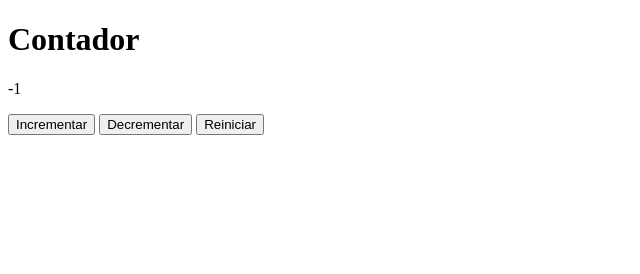
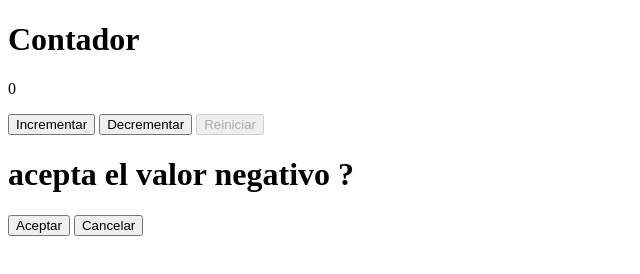
Before and after one commit to tommylongxxx-byte/first-project-, a plain HTML site: page contador/index.html in a window 1280 px wide. Both pictures are taken after a click on the button "Decrementar". Shown: the whole page, without its empty margins (0-640 px from the left). Drawn offline with Linux system fonts and the light colour scheme.

Commit message:
contador terminado v1

```diff
--- a/contador/index.html
+++ b/contador/index.html
@@ -9,29 +9,107 @@
     <div class="contador">
         <h1>Contador</h1>
         <p id="count">0</p>
-        <button id="increment">Incrementar</button>
-        <button id="decrement">Decrementar</button>
-        <button id="reset">Reiniciar</button>
+        <button onclick= "incrementButton()">Incrementar</button>
+        <button onclick="decrementButton()">Decrementar</button>
+        <button id="reset" disabled onclick="resetButton()">Reiniciar</button>
+    </div>
+    <div id="modal">
+        <h1>acepta el valor negativo ?</h1>
+        <button onclick="acceptedButton()">Aceptar</button>
+        <button onclick="cancelButton()">Cancelar</button>
+
+
     </div>
     <script>
         let contador = 0;
         const countElement = document.getElementById('count');
-        const incrementButton = document.getElementById('increment');
-        const decrementButton = document.getElementById('decrement');
-        const resetButton = document.getElementById('reset');
-        incrementButton.addEventListener('click', () => {
+
+        const incrementButton = () => {
             contador++;
             countElement.textContent = contador;
-        });
-        decrementButton.addEventListener('click', () => {
+            if (contador >= 0) {
+                countElement.style.color ="green";
+                console.log("valor de incrementButton if", contador);
+            } else {
+                countElement.style.color ="red";
+                console.log("valor de incrementButton else", contador);
+            }
+            disabledResetButton();
+
+        };
+
+        const decrementButton = () => {
+            if (contador != 0) {
+                console.log("valor de contdor", contador);
+                contador--;
+                countElement.textContent = contador;
+                if (contador >= 0) {
+                    countElement.style.color ="green";
+                } else {
+                    countElement.style.color ="red";
+                }
+                console.log("valor de decrementButton if", contador);
+            }
+            else if (contador <= 0) {
+                console.log('es negativo 2', contador);
+                const modal = document.getElementById('modal');
+                modal.style.display = 'block'; // Muestra el modal
+                console.log("valor de decrementButton else", contador);
+            }
+            disabledResetButton();
+
+        };
+
+        const resetButton = () => {
+            contador = 0;
+            countElement.textContent = contador;
+            countElement.style.color ="black";
+                console.log("valor de resetButton", contador);
+                disabledResetButton();
+
+        };
+
+        const  disabledResetButton = () => {
+            const resetButton = document.getElementById('reset');
+            if (contador === 0) {
+                resetButton.disabled = true;
+                console.log("valor de resetButton if", contador);
+            } else {
+                resetButton.disabled = false;
+                console.log("valor de resetButton else", contador);
+            }
+
+        };
+
+        const acceptedButton = () => {
+            modal.style.display ='none';
             contador--;
             countElement.textContent = contador;
-        });
-        resetButton.addEventListener('click', () => {
-            contador = 0;
-            countElement.textContent = contador;
-        });
+            if (contador >= 0) {
+                    countElement.style.color ="green";
+                    console.log("valor de acceptedButton if", contador);
+                } else {
+                    countElement.style.color ="red";
+                    console.log("valor de acceptedButton", contador);
+                }
+            disabledResetButton();
+
+        };
+
+        const cancelButton = () => {
+            modal.style.display ='none';
+            console.log("valor de cancelButton", contador);
+        };
+
     </script>
+
+    <style>
+        #modal {
+            display: none;
+        }
+    </style>
+
+
 
 </body>
 
```
